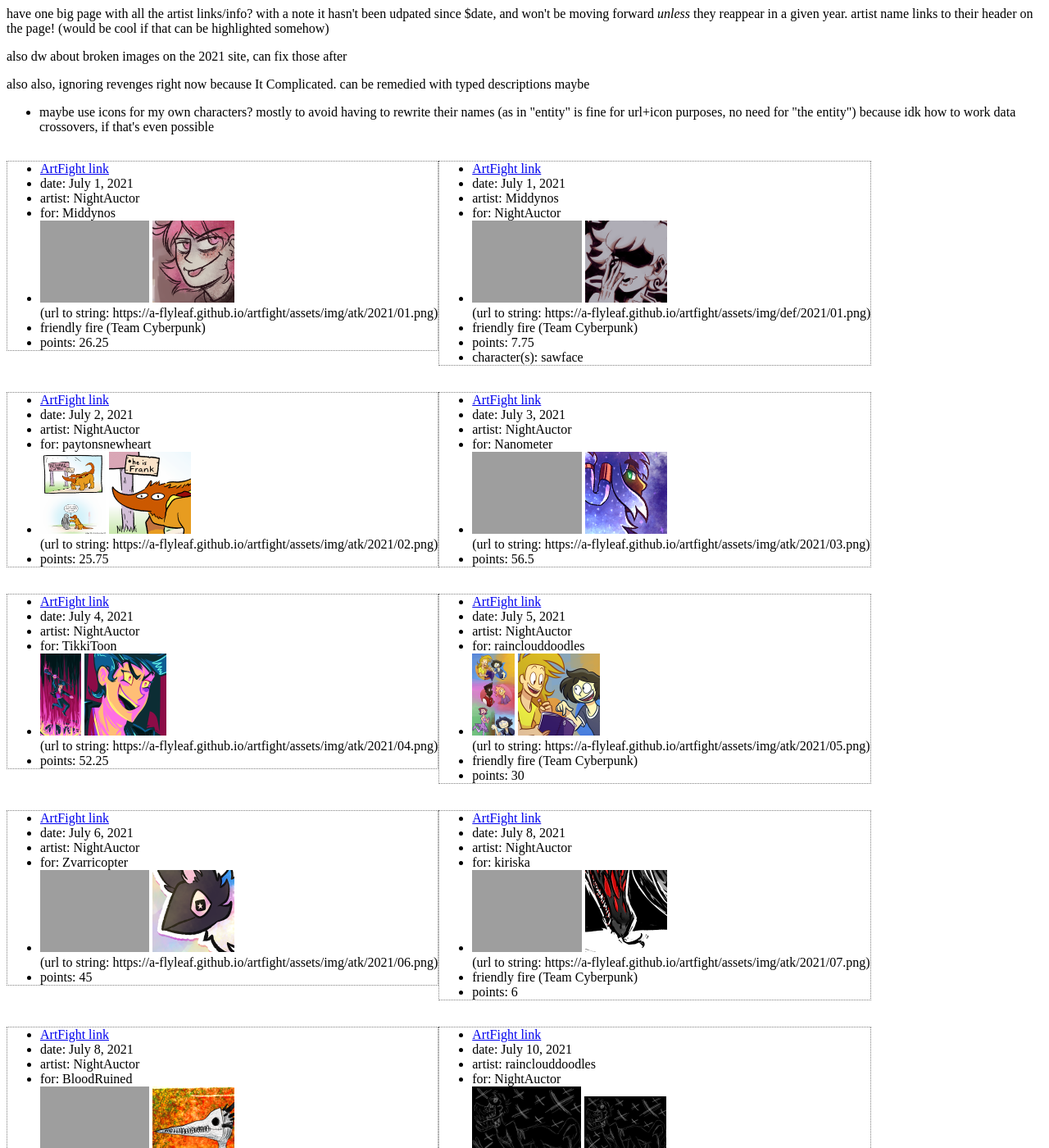
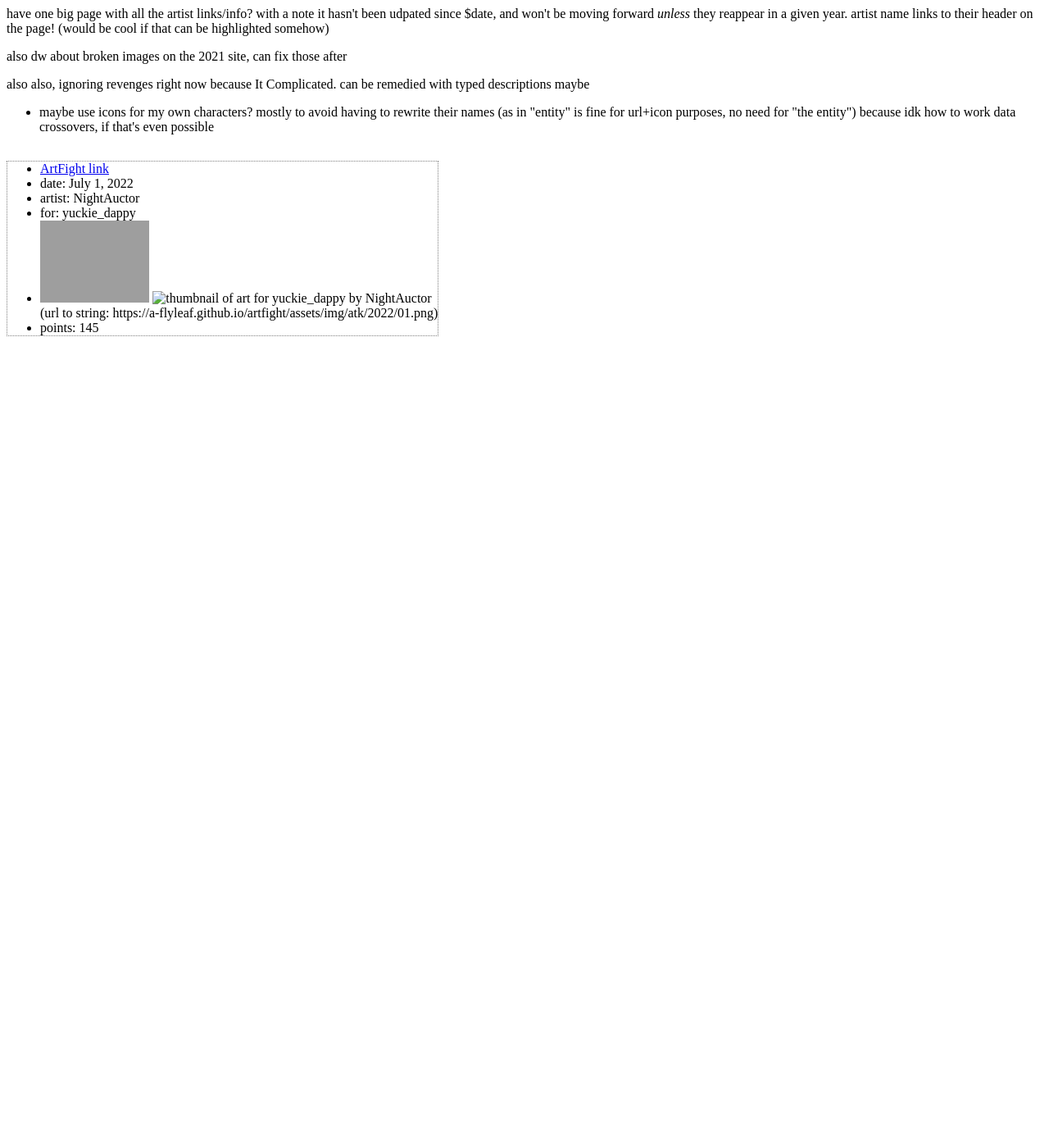
Before and after one commit to a-flyleaf/artfight, a Jekyll site: the page built from test.html, in a window 1280 px wide and 1400 px high. Shown: the whole window at 82% size. Built offline with Jekyll 4.4.1, drawn with Linux system fonts in a browser that asks for light colours; some of the changed text lies outside the part shown.

Commit message:
filter by year

```diff
--- a/_data/art.yml
+++ b/_data/art.yml
@@ -265,10 +265,16 @@
   pts: 5.25
   char: sawface
 - link: 2611056.zero
-  time: 2021-07-30
+  time: 2021-07-30 08:58:43
   artist: Ribustol
   img: "16"
   for: NightAuctor
   ff: Cyberpunk
   pts: 7.25
   char: zero
+- link: 2705772.those-four-fellas
+  time: 2022-07-01 17:50:01
+  artist: NightAuctor
+  img: "01"
+  for: yuckie_dappy
+  pts: 145
--- a/test.html
+++ b/test.html
@@ -7,7 +7,7 @@ layout: none
 <p>also also, ignoring revenges right now because It Complicated. can be remedied with typed descriptions maybe</p>
 <ul><li>maybe use icons for my own characters? mostly to avoid having to rewrite their names (as in "entity" is fine for url+icon purposes, no need for "the entity") because idk how to work data crossovers, if that's even possible</li></ul>
 
-{%assign chrono = site.data.art|sort:"time"%}{%for art in chrono%}<ul id="artbox">
+{%assign chrono = site.data.art|sort:"time"%}{%for art in chrono%}<!--/-->{%capture year%}{{art.time|date:"%Y"}}{%endcapture%}<!--https://stackoverflow.com/questions/24179283/get-jekyll-posts-by-year/24182748#24182748-->{%if year == "2022"%}<ul id="artbox">
 	<li><a href="https://artfight.net/attack/{{art.link}}">ArtFight link</a></li>
 	<li>date: {{art.time|date:"%B %-d, %Y"}}</li>
 	<li>artist: {{art.artist}}</li>
@@ -17,4 +17,4 @@ layout: none
 	{%if art.ff%}<li>friendly fire (Team {{art.ff}})</li>{%endif%}
 	<li>points: {{art.pts}}</li>
 	{%if art.char%}<li>character(s): {%for nm in art.char%}{{nm}}{%endfor%}</li>{%endif%}
-</ul>{%endfor%}
+</ul>{%endif%}{%endfor%}
```
